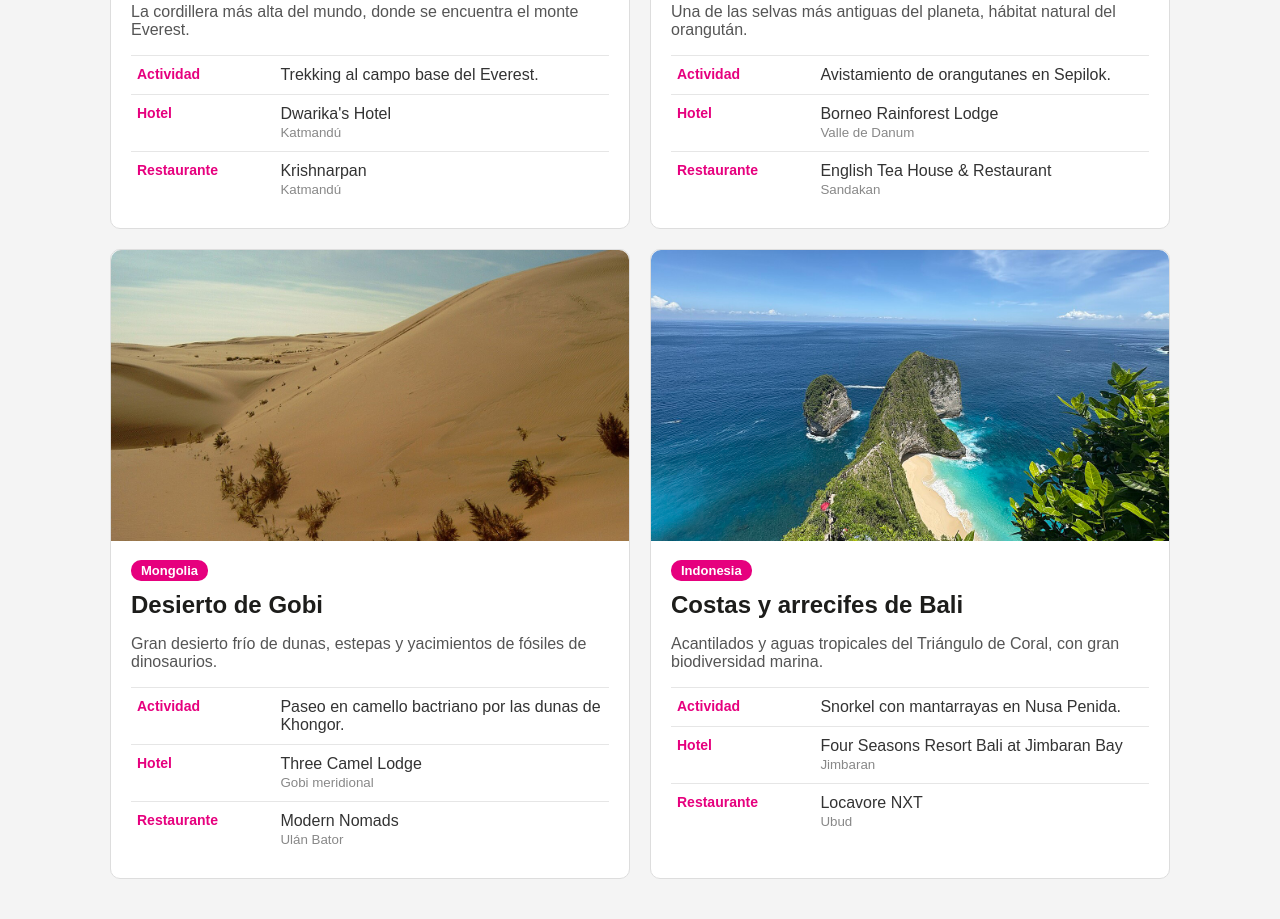
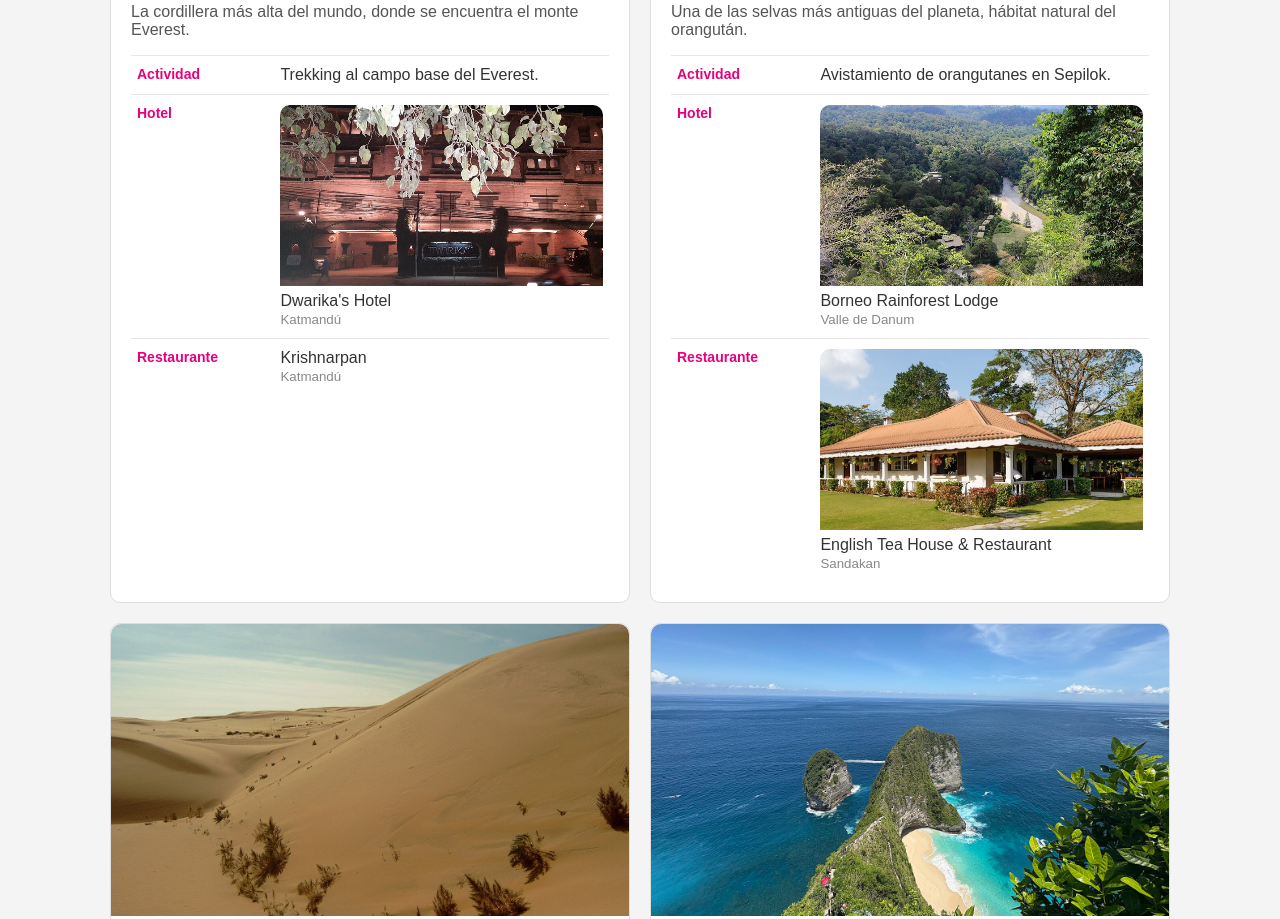
Before and after one commit to Khorne2707/turismo-mundial, a plain HTML site: page asia.html in a window 1280 px wide. Shown: the part 1284-2203 px from the top of the page. Drawn offline with Linux system fonts and the light colour scheme.

Commit message:
Agregar fotos de hoteles y restaurantes con imagen libre
Co-Authored-By: Claude Opus 5.5 <noreply@anthropic.com>

```diff
--- a/asia.html
+++ b/asia.html
@@ -58,7 +58,7 @@
                             </tr>
                             <tr>
                                 <th>Hotel</th>
-                                <td>Dwarika's Hotel<br><small>Katmandú</small></td>
+                                <td><img class="foto-lugar" src="img/h-dwarikas.jpg" alt="Dwarika's Hotel">Dwarika's Hotel<br><small>Katmandú</small></td>
                             </tr>
                             <tr>
                                 <th>Restaurante</th>
@@ -80,11 +80,11 @@
                             </tr>
                             <tr>
                                 <th>Hotel</th>
-                                <td>Borneo Rainforest Lodge<br><small>Valle de Danum</small></td>
+                                <td><img class="foto-lugar" src="img/h-borneo.jpg" alt="Borneo Rainforest Lodge">Borneo Rainforest Lodge<br><small>Valle de Danum</small></td>
                             </tr>
                             <tr>
                                 <th>Restaurante</th>
-                                <td>English Tea House &amp; Restaurant<br><small>Sandakan</small></td>
+                                <td><img class="foto-lugar" src="img/r-teahouse.jpg" alt="English Tea House &amp; Restaurant">English Tea House &amp; Restaurant<br><small>Sandakan</small></td>
                             </tr>
                         </table>
                     </div>
@@ -126,7 +126,7 @@
                             </tr>
                             <tr>
                                 <th>Hotel</th>
-                                <td>Four Seasons Resort Bali at Jimbaran Bay<br><small>Jimbaran</small></td>
+                                <td><img class="foto-lugar" src="img/h-jimbaran.jpg" alt="Four Seasons Resort Bali at Jimbaran Bay">Four Seasons Resort Bali at Jimbaran Bay<br><small>Jimbaran</small></td>
                             </tr>
                             <tr>
                                 <th>Restaurante</th>
--- a/estilos.css
+++ b/estilos.css
@@ -275,6 +275,12 @@ img {
     font-size: 14px;
 }
 
+.foto-lugar {
+    width: 100%;
+    margin-bottom: 6px;
+    border-radius: 6px;
+}
+
 .recomendaciones small {
     color: #888888;
 }
```
Also changed, not shown: america.html (+2 -2 lines), europa.html (+2 -2 lines), oceania.html (+3 -3 lines), img/h-borabora.jpg (added), img/h-borneo.jpg (added), img/h-dwarikas.jpg (added), img/h-eichardts.jpg (added), img/h-fairmont.jpg (added), img/h-jimbaran.jpg (added), img/h-traube.jpg (added), img/h-union.jpg (added), img/r-bloodymary.jpg (added), img/r-harrys.jpg (added), img/r-teahouse.jpg (added).
